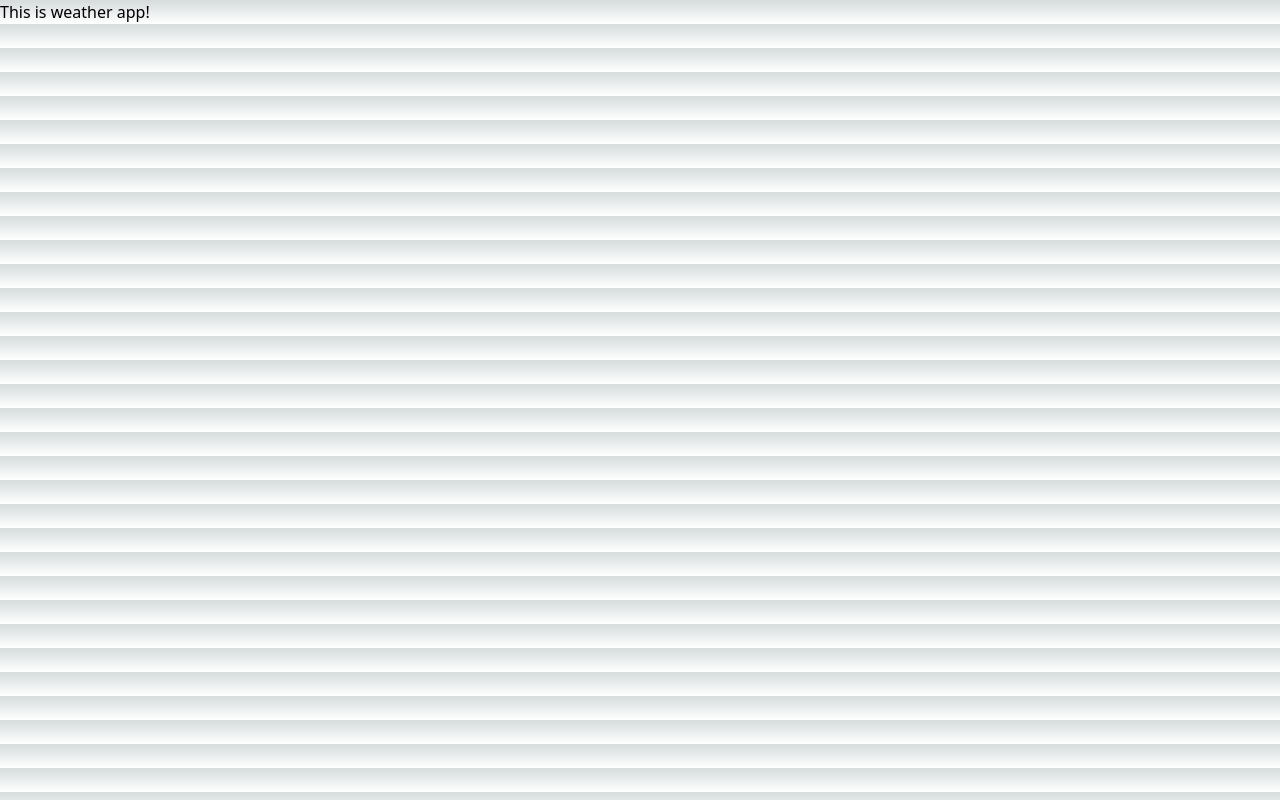
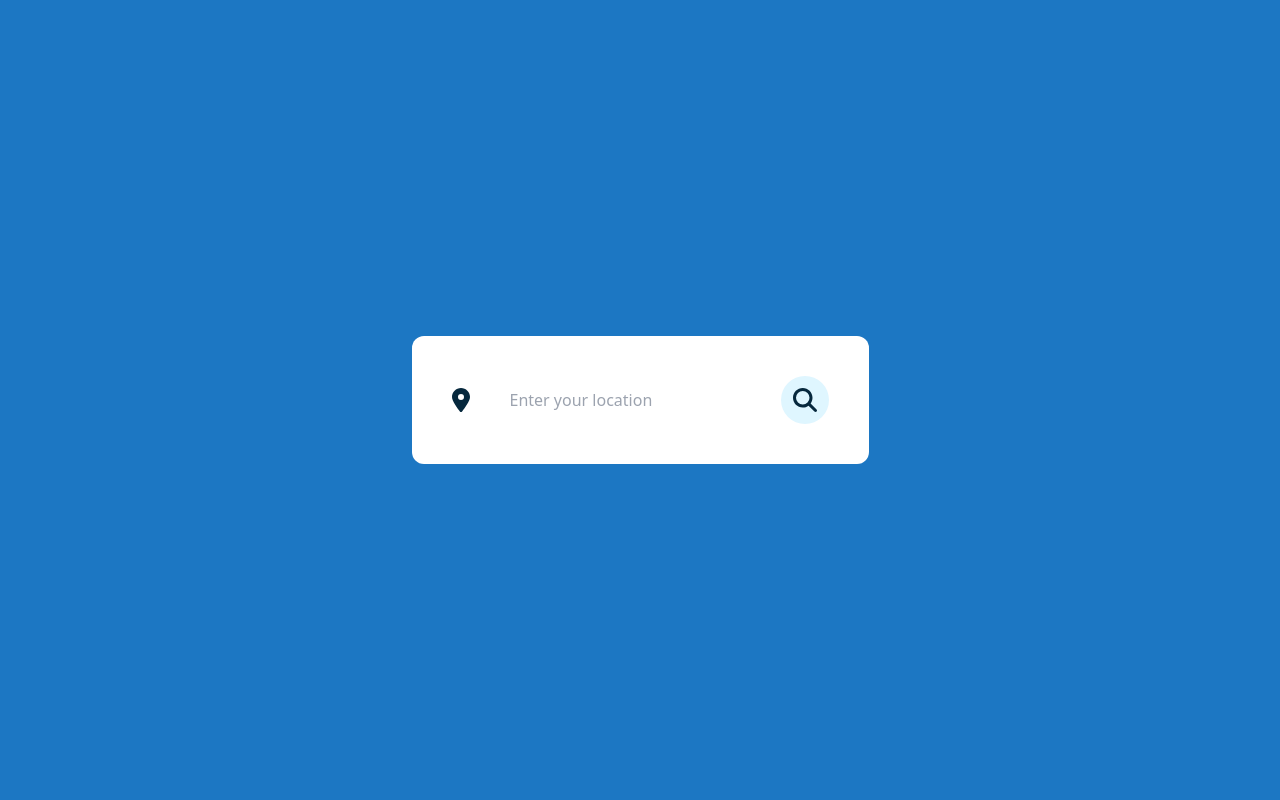
Before and after one commit to miguel-barros/weather-app, a Next.js app: page / in a window 1280 px wide. Built offline with nearby package versions, Linux system fonts and the light colour scheme.

Commit message:
feat: creating input and icon component

```diff
--- a/src/app/globals.css
+++ b/src/app/globals.css
@@ -2,26 +2,19 @@
 @tailwind components;
 @tailwind utilities;
 
-:root {
-  --foreground-rgb: 0, 0, 0;
-  --background-start-rgb: 214, 219, 220;
-  --background-end-rgb: 255, 255, 255;
+*,
+*:after,
+*:before {
+  margin: 0;
+  padding: 0;
+  box-sizing: border-box;
+  text-decoration: none;
 }
-
-@media (prefers-color-scheme: dark) {
-  :root {
-    --foreground-rgb: 255, 255, 255;
-    --background-start-rgb: 0, 0, 0;
-    --background-end-rgb: 0, 0, 0;
-  }
+body {
+  font-size: 100%;
+  list-style-type: none;
 }
 
 body {
-  color: rgb(var(--foreground-rgb));
-  background: linear-gradient(
-      to bottom,
-      transparent,
-      rgb(var(--background-end-rgb))
-    )
-    rgb(var(--background-start-rgb));
+  background: #1c77c3;
 }
--- a/src/app/layout.tsx
+++ b/src/app/layout.tsx
@@ -17,7 +17,10 @@ export default function RootLayout({
   children: React.ReactNode
 }) {
   return (
-    <html lang="en">
+    <html
+      lang="en"
+      className="flex h-screen w-screen items-center justify-center"
+    >
       <body>{children}</body>
     </html>
   )
--- a/src/app/page.tsx
+++ b/src/app/page.tsx
@@ -1,9 +1,10 @@
 import React from "react"
+import Search from "@/components/Search/Search"
 
 export default function Home() {
   return (
     <div>
-      <p>This is weather app!</p>
+      <Search />
     </div>
   )
 }
--- /dev/null
+++ b/src/components/Icon/Icon.tsx
@@ -0,0 +1,28 @@
+import React from "react"
+import { FontAwesomeIcon } from "@fortawesome/react-fontawesome"
+import * as Icons from "@fortawesome/free-solid-svg-icons"
+import { IconProp } from "@fortawesome/fontawesome-svg-core"
+
+interface IconProps {
+  icon: keyof typeof Icons
+  color?: string
+  size?: "xs" | "sm" | "lg" | "xl"
+  className?: string
+}
+
+export default function Icon({
+  icon,
+  color = "#06283D",
+  size = "xl",
+  className = "",
+}: IconProps) {
+  const IconComponent = Icons[icon] as IconProp
+  return (
+    <FontAwesomeIcon
+      icon={IconComponent}
+      color={color}
+      size={size}
+      className={className}
+    />
+  )
+}
--- /dev/null
+++ b/src/components/Search/Search.tsx
@@ -0,0 +1,22 @@
+import React from "react"
+import Icon from "../Icon/Icon"
+
+export default function Search() {
+  return (
+    <div className="flex w-fit items-center justify-center gap-10 rounded-xl bg-white p-10">
+      <Icon icon={"faLocationDot"} size="xl" />
+      <input
+        className="text-md outline-none"
+        type="text"
+        placeholder="Enter your location"
+      />
+      <span className="group cursor-pointer rounded-full bg-[#dff6ff] p-3 duration-300 hover:bg-[#06283D]">
+        <Icon
+          icon={"faMagnifyingGlass"}
+          size="xl"
+          className="duration-200 group-hover:text-white"
+        />
+      </span>
+    </div>
+  )
+}
```
